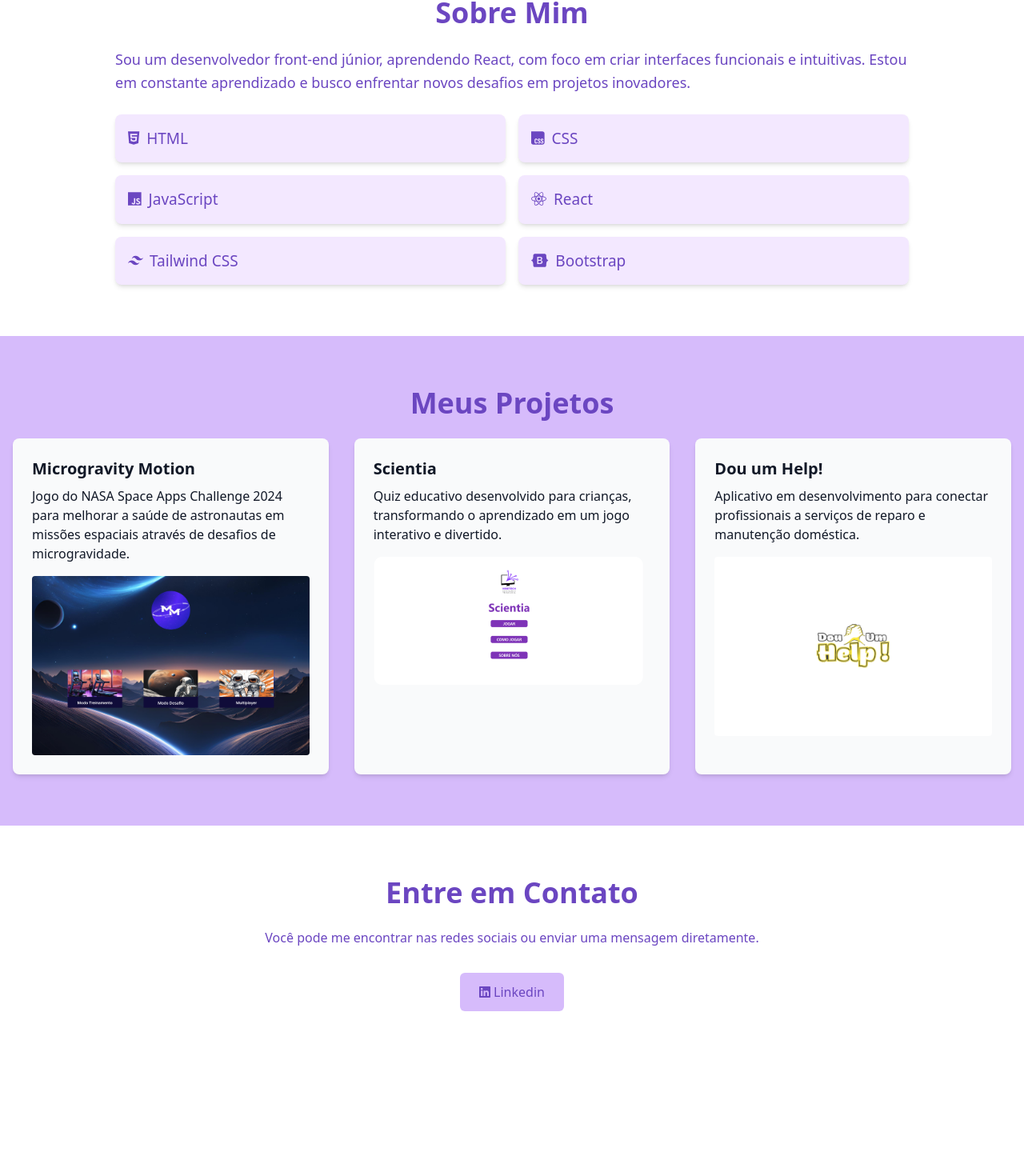
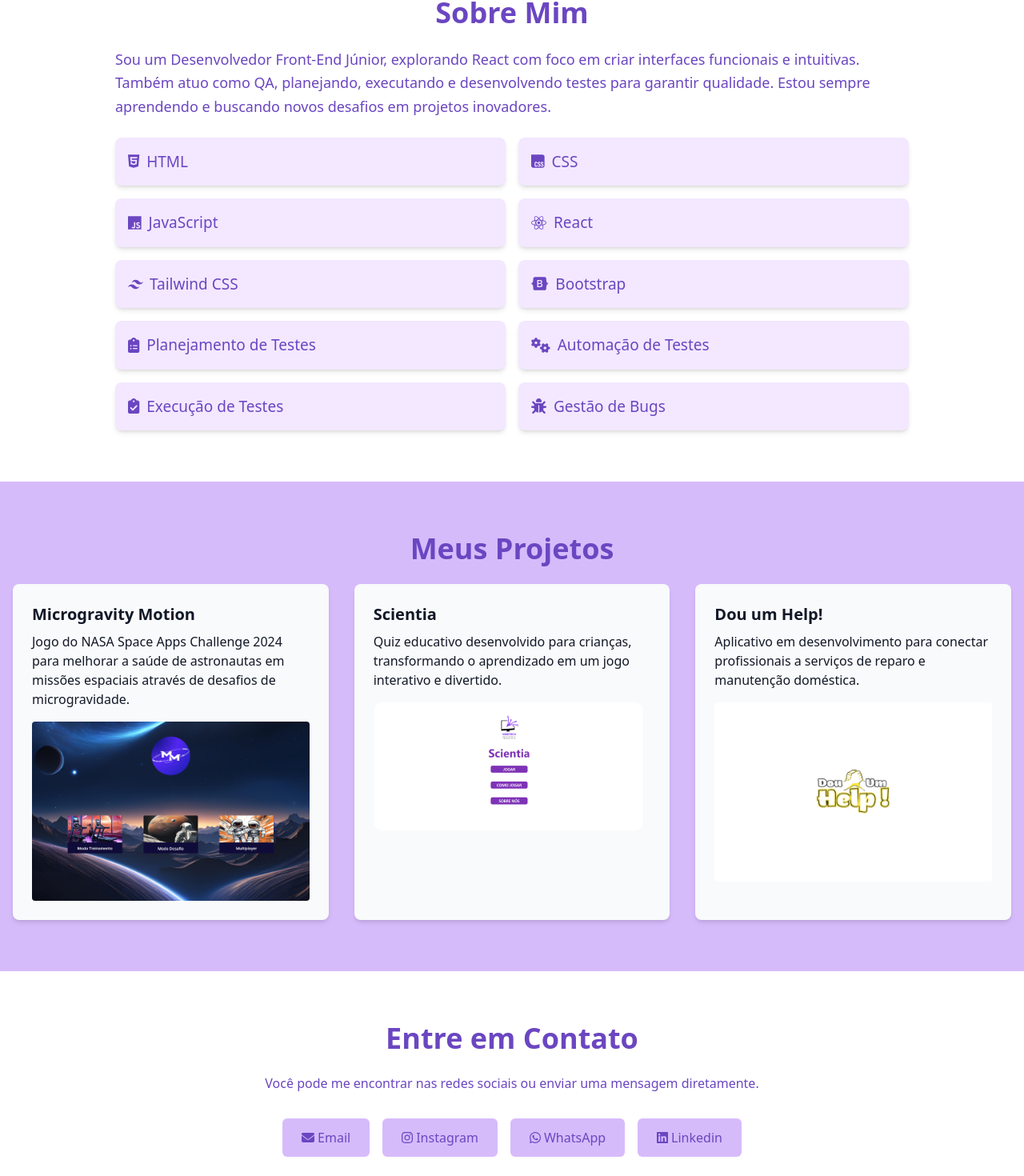
Before and after one commit to msouza09/portifolio-react-tailwind, a React (Create React App) app: page / in a window 1280 px wide. Shown: the part 868-2338 px from the top of the page at 80% size. Before the commit the page ends 2204 px from the top, so only its background shows below. Built offline with nearby package versions, Linux system fonts and the light colour scheme.

Commit message:
Novas atualizações

```diff
--- a/src/components/About.jsx
+++ b/src/components/About.jsx
@@ -1,8 +1,10 @@
 import React from 'react';
 import { FontAwesomeIcon } from '@fortawesome/react-fontawesome'
 import { faBootstrap, faCss, faHtml5, faReact } from '@fortawesome/free-brands-svg-icons'
+import { faClipboardList } from "@fortawesome/free-solid-svg-icons";
 import { faJs } from '@fortawesome/free-brands-svg-icons'
 import { SiTailwindcss } from 'react-icons/si';
+import { faCogs, faClipboardCheck, faBug } from "@fortawesome/free-solid-svg-icons";
 
 const About = () => {
   return (
@@ -10,8 +12,7 @@ const About = () => {
       <div className="max-w-5xl mx-auto px-4">
         <h2 className="text-4xl font-bold mb-6 text-center dark:text-white">Sobre Mim</h2>
         <p className="text-lg leading-relaxed mb-6 dark:text-white">
-        Sou um desenvolvedor front-end júnior, aprendendo React, com foco em criar interfaces funcionais e intuitivas.
-        Estou em constante aprendizado e busco enfrentar novos desafios em projetos inovadores.
+        Sou um Desenvolvedor Front-End Júnior, explorando React com foco em criar interfaces funcionais e intuitivas. Também atuo como QA, planejando, executando e desenvolvendo testes para garantir qualidade. Estou sempre aprendendo e buscando novos desafios em projetos inovadores.
         </p>
       </div>
       <div>
@@ -23,6 +24,10 @@ const About = () => {
             <li className="bg-purple-100 p-4 rounded-lg shadow-md text-[19px] dark:bg-gray-700 dark:text-gray-200 dark:shadow-lg"><FontAwesomeIcon icon={faReact} className="text-[19px] mr-1"/> React</li>
             <li className="bg-purple-100 p-4 rounded-lg shadow-md text-[19px] dark:bg-gray-700 dark:text-gray-200 dark:shadow-lg flex items-center"><SiTailwindcss className="text-[19px] mr-2" />Tailwind CSS</li>
             <li className="bg-purple-100 p-4 rounded-lg shadow-md text-[19px] dark:bg-gray-700 dark:text-gray-200 dark:shadow-lg"><FontAwesomeIcon icon={faBootstrap} className="text-[19px] mr-1"/> Bootstrap</li>
+            <li className="bg-purple-100 p-4 rounded-lg shadow-md text-[19px] dark:bg-gray-700 dark:text-gray-200 dark:shadow-lg"><FontAwesomeIcon icon={faClipboardList} className="text-[19px] mr-1"/> Planejamento de Testes</li>
+            <li className="bg-purple-100 p-4 rounded-lg shadow-md text-[19px] dark:bg-gray-700 dark:text-gray-200 dark:shadow-lg"><FontAwesomeIcon icon={faCogs} className="text-[19px] mr-1"/> Automação de Testes</li>
+            <li className="bg-purple-100 p-4 rounded-lg shadow-md text-[19px] dark:bg-gray-700 dark:text-gray-200 dark:shadow-lg"><FontAwesomeIcon icon={faClipboardCheck} className="text-[19px] mr-1"/> Execução de Testes</li>
+            <li className="bg-purple-100 p-4 rounded-lg shadow-md text-[19px] dark:bg-gray-700 dark:text-gray-200 dark:shadow-lg"><FontAwesomeIcon icon={faBug} className="text-[19px] mr-1"/> Gestão de Bugs</li>
           </ul>
         </div>
       </div>
--- a/src/components/Contact.jsx
+++ b/src/components/Contact.jsx
@@ -10,7 +10,22 @@ const Contact = () => {
         <h2 className="text-4xl font-bold mb-6">Entre em Contato</h2>
         <p className="mb-6">Você pode me encontrar nas redes sociais ou enviar uma mensagem diretamente.</p>
         <div className="flex flex-col sm:flex-row justify-center items-center">
-          <a href="https://www.linkedin.com/in/matheus-souza-1a0622235/" target="__blank" className="bg-purpleTheme-light text-purpleTheme-dark px-6 py-3 rounded-md hover:bg-purpleTheme-dark hover:text-white m-2 text-1xl dark:bg-gray-700 dark:text-gray-200 dark:hover:bg-gray-600 dark:shadow-lg dark:border-gray-500 dark:focus:ring-gray-500">
+          <a
+            href="mailto:szmatheussouza@gmail.com"
+            className="bg-purpleTheme-light text-purpleTheme-dark px-6 py-3 rounded-md hover:bg-purpleTheme-dark m-2 hover:text-white"
+          >
+            <FontAwesomeIcon icon={faEnvelope} className="text-1xl mr-1" />
+            Email
+          </a>
+          <a href="https://www.instagram.com/msouza_09/" target="__blank" className="bg-purpleTheme-light text-purpleTheme-dark px-6 py-3 rounded-md hover:bg-purpleTheme-dark hover:text-white m-2 text-1xl">
+            <FontAwesomeIcon icon={faInstagram} className="text-1xl mr-1" />
+            Instagram
+          </a>
+          <a href="https://wa.me/44991740896" target="__blank" className="bg-purpleTheme-light text-purpleTheme-dark px-6 py-3 rounded-md hover:bg-purpleTheme-dark hover:text-white m-2 text-1xl">
+            <FontAwesomeIcon icon={faWhatsapp} className="text-1xl mr-1" />
+            WhatsApp
+          </a>
+          <a href="https://www.linkedin.com/in/matheus-souza-1a0622235/" target="__blank" className="bg-purpleTheme-light text-purpleTheme-dark px-6 py-3 rounded-md hover:bg-purpleTheme-dark hover:text-white m-2 text-1xl">
             <FontAwesomeIcon icon={faLinkedin} className="text-1xl mr-1" />
             Linkedin
           </a>
--- a/src/components/Home.jsx
+++ b/src/components/Home.jsx
@@ -12,7 +12,7 @@ const Home = () => {
           Olá, eu sou <span className="text-purple-300 dark:text-blue-600">Matheus 🚀</span>
         </h1>
         <p className="text-lg md:text-xl text-purple-200 dark:text-gray-100">
-          Desenvolvedor Front-End apaixonado por criar experiências incríveis na web.
+          Desenvolvedor Front-End e QA, apaixonado por criar experiências incríveis na web, planejando, executando e desenvolvendo testes para garantir qualidade e performance.
         </p>
         <Link
           to="projects"
```
Also changed, not shown: 2 other files (tests, documents, lock files or other folders).
